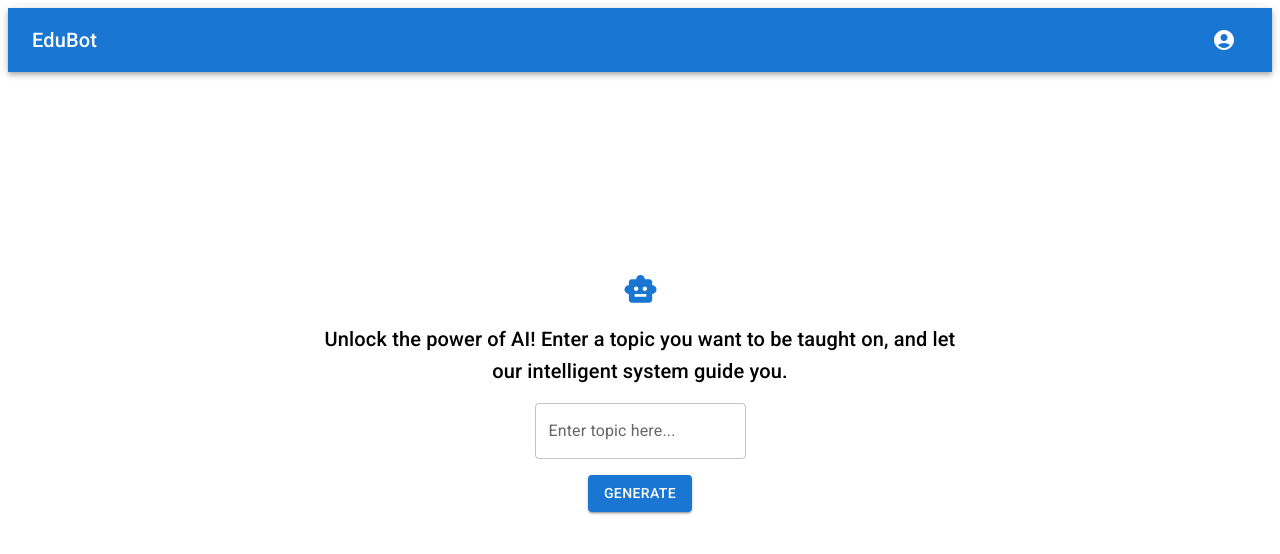
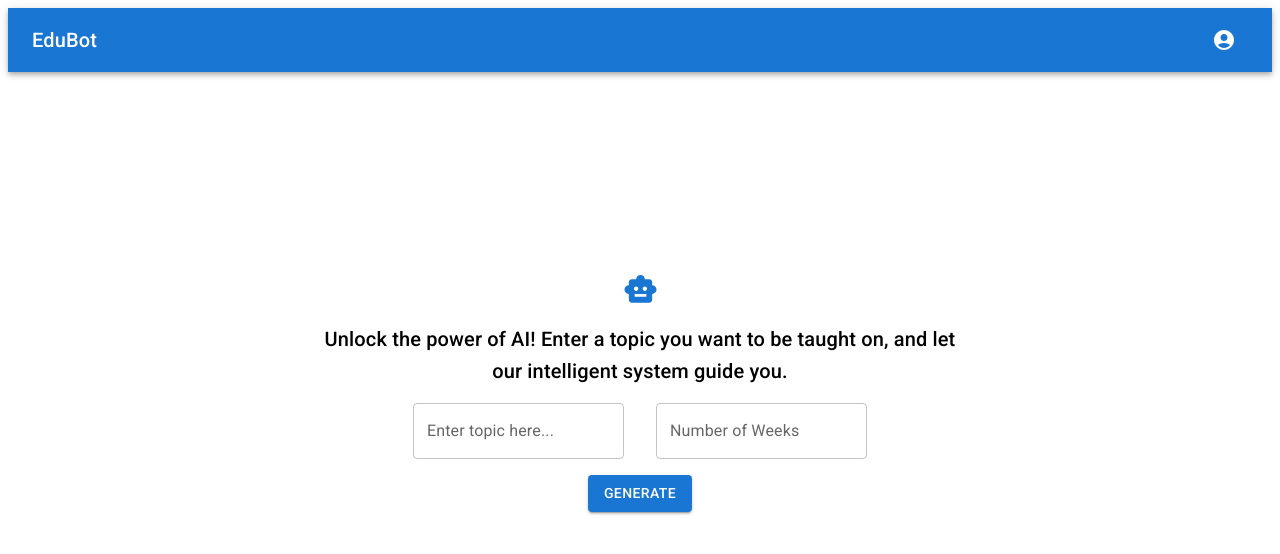
Before and after one commit to Noahsignt/ELEC5619-G10-FE, a React (Create React App) app: page /newtopic in a window 1280 px wide. Shown: the top 554 px of the page. Built offline with nearby package versions, Linux system fonts and the light colour scheme.

Commit message:
core: added week input, topic FE complete

```diff
--- a/src/pages/NewTopic.js
+++ b/src/pages/NewTopic.js
@@ -2,8 +2,10 @@ import React, { useState } from 'react'
 import TopAppBar from '../components/AppBar'
 import { Box, TextField, Button, Typography } from '@mui/material'
 import SmartToyIcon from '@mui/icons-material/SmartToy';
+import { Unstable_NumberInput as NumberInput } from '@mui/base/Unstable_NumberInput';
 
 export default function NewTopic() {
+    const [weeks, setWeeks] = useState(0);
     const [topic, setTopic] = useState("");
     const [topicStatus, setTopicStatus] = useState(0);
 
@@ -46,7 +48,10 @@ export default function NewTopic() {
             <Typography variant="h6" align="center" width="50vw">
                 Unlock the power of AI! Enter a topic you want to be taught on, and let our intelligent system guide you.
             </Typography>
-            <TextField id="outlined-basic" onChange={(e) => setTopic(e.target.value)} label="Enter topic here..." variant="outlined" />
+            <Box sx={{display: 'flex', gap: 4}}>
+                <TextField id="outlined-basic" onChange={(e) => setTopic(e.target.value)} label="Enter topic here..." variant="outlined" />
+                <TextField inputProps={{ type: 'number'}} label="Number of Weeks" onChange={(e) => setWeeks(e.target.value)}/>
+            </Box>
             <Button onClick={onClick} variant="contained">Generate</Button>
             {topicStatus !== 0 &&
                 <Box sx={{backgroundColor: topicStatusMapping[topicStatus].color, padding: 2, borderRadius: 1}}>
```
